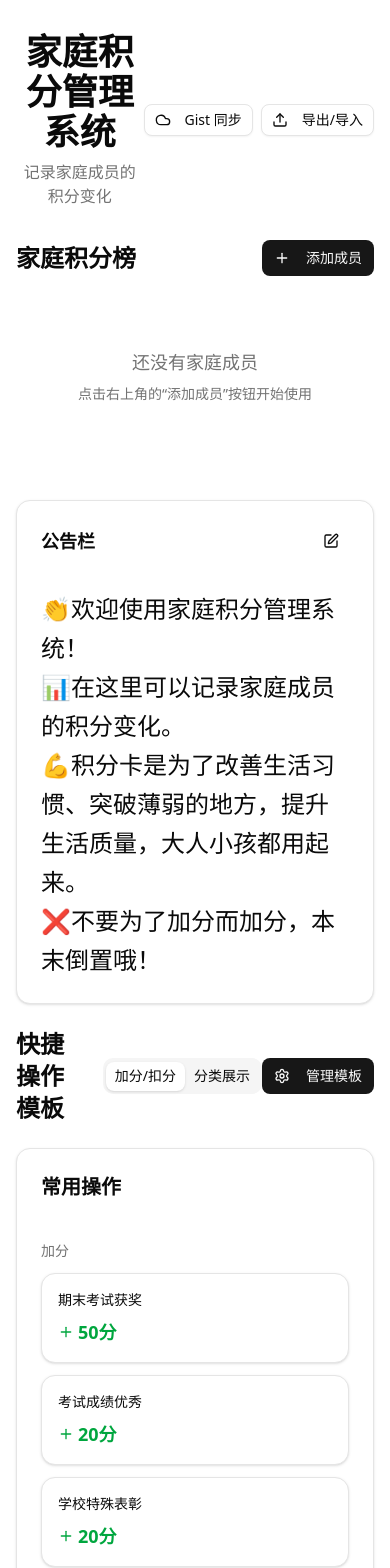
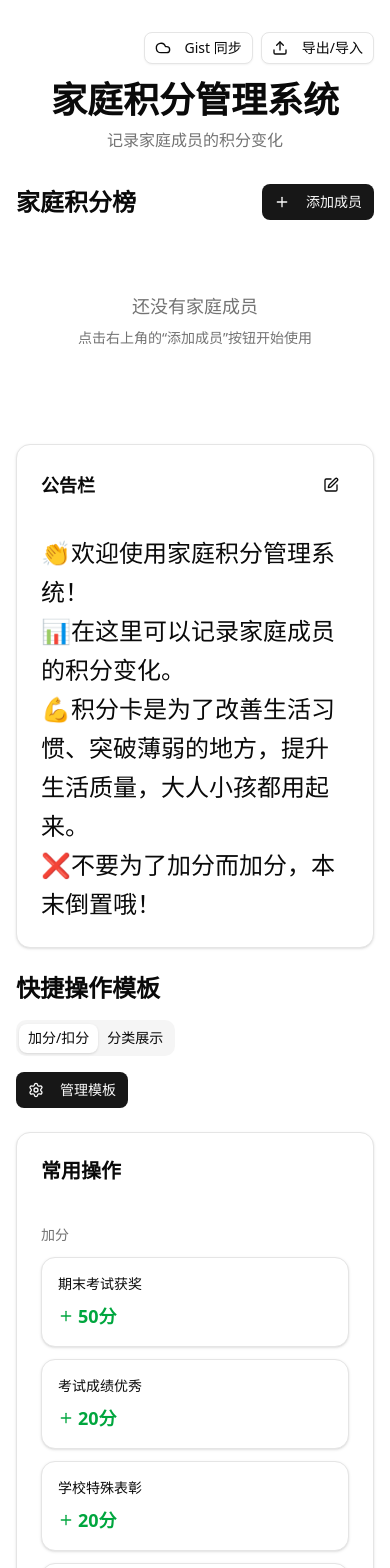
Before and after one commit to veesong/point-card, a Next.js app: page /point-card/ in a window 390 px wide. Shown: the top 1568 px of the page. Built offline with nearby package versions, Linux system fonts and the light colour scheme.

Commit message:
优化手机竖屏展示样式

```diff
--- a/src/app/page.tsx
+++ b/src/app/page.tsx
@@ -8,12 +8,15 @@ export default function Home() {
     <div className="min-h-screen bg-background">
       <div className="container mx-auto py-8 px-4 max-w-6xl">
         <header className="mb-8">
-          <div className="flex justify-between items-center">
+          <div className="flex flex-col sm:flex-row sm:justify-between sm:items-center gap-4">
+            <div className="flex justify-end sm:hidden">
+              <BackupButton />
+            </div>
             <div className="text-center flex-1">
               <h1 className="text-4xl font-bold mb-2">家庭积分管理系统</h1>
               <p className="text-muted-foreground">记录家庭成员的积分变化</p>
             </div>
-            <div className="flex gap-2">
+            <div className="hidden sm:flex gap-2">
               <BackupButton />
             </div>
           </div>
--- a/src/components/template/TemplateSection.tsx
+++ b/src/components/template/TemplateSection.tsx
@@ -79,8 +79,8 @@ export function TemplateSection() {
 
   return (
     <div className="space-y-6">
-      <div className="flex items-center justify-between">
-        <div className="flex items-center gap-4">
+      <div className="flex flex-col sm:flex-row sm:items-center sm:justify-between gap-4">
+        <div className="flex flex-col sm:flex-row sm:items-center gap-4">
           <h2 className="text-2xl font-bold">快捷操作模板</h2>
           <Tabs value={displayMode} onValueChange={(value) => setTemplateDisplayMode(value as TemplateDisplayMode)}>
             <TabsList>
@@ -89,7 +89,7 @@ export function TemplateSection() {
             </TabsList>
           </Tabs>
         </div>
-        <div className="flex gap-2">
+        <div className="flex flex-wrap gap-2">
           {members.length > 0 && (
             <Button variant="outline" onClick={() => setImportOpen(true)}>
               <Download className="mr-2 h-4 w-4" />
```
